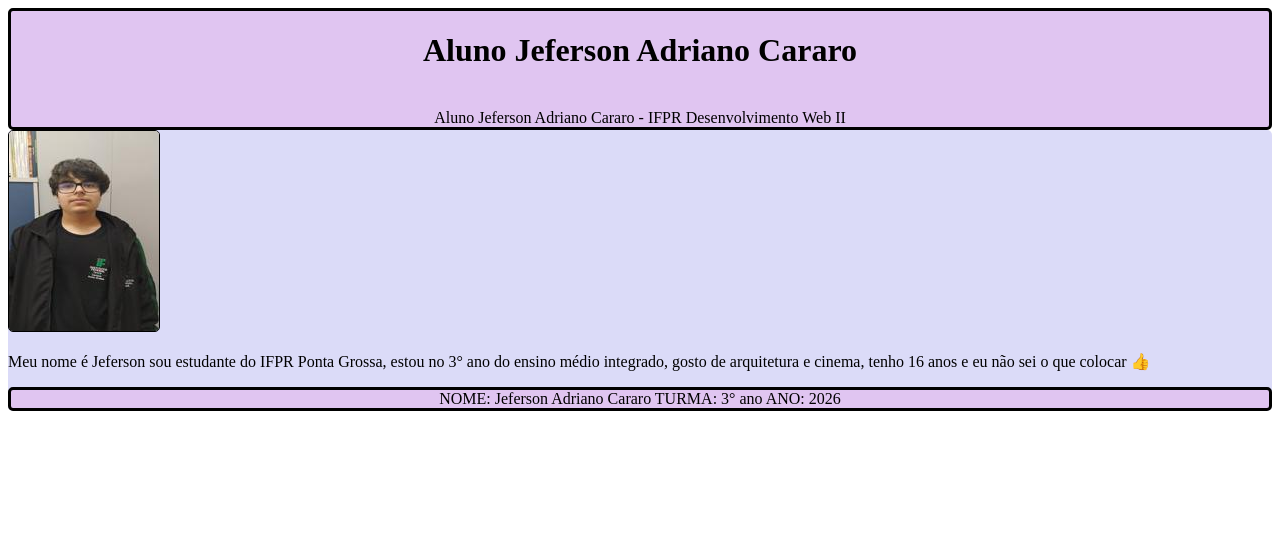
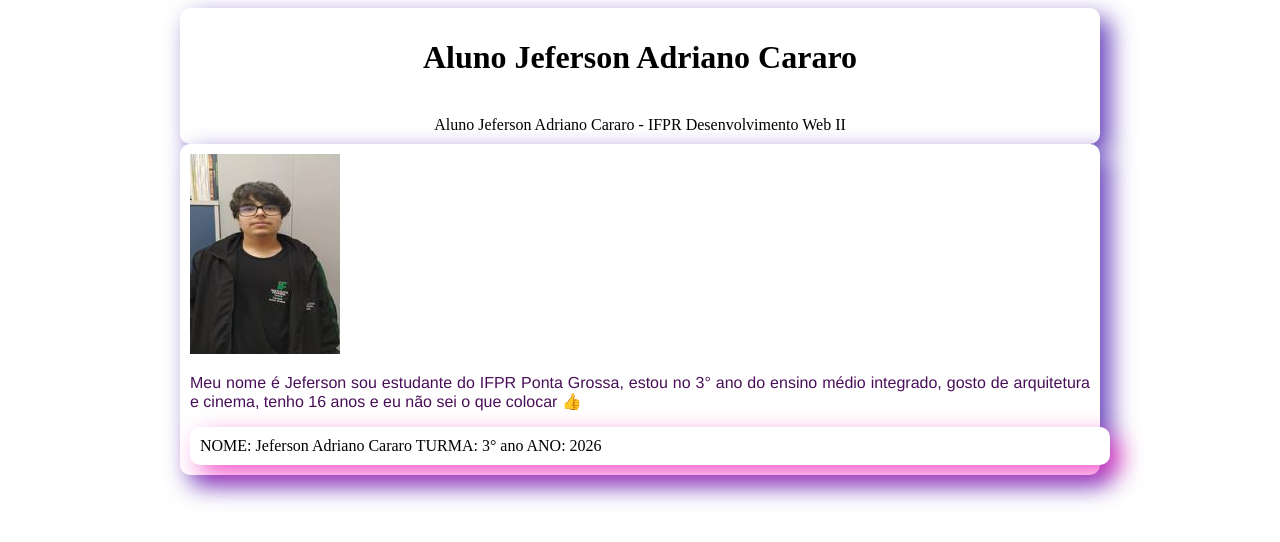
Before and after one commit to JefersonCararo/2026-DWII, a PHP site: page /00_apresentacao/index.html in a window 1280 px wide. Shown: the top 542 px of the page. Run offline with PHP 8.4, Linux system fonts and the light colour scheme.

Commit message:
reafactor

```diff
--- a/00_apresentacao/index.html
+++ b/00_apresentacao/index.html
@@ -7,14 +7,14 @@
  <link rel="stylesheet" href="style.css">
 </head>
 <body>
-
+<main>
 <header>
     <div class="header-container">
         <h1>Aluno Jeferson Adriano Cararo</h1>
         <br>Aluno Jeferson Adriano Cararo - IFPR Desenvolvimento Web II
    </div>
 </header>
-
+</main>
 <main>
     <section class="apresentacao">
        <box><div class="foto-container">
--- a/00_apresentacao/style.css
+++ b/00_apresentacao/style.css
@@ -1,4 +1,4 @@
-header{
+/*header{
     border-style: solid;
     background-color: rgb(224, 197, 241);
     border-width: 1px;
@@ -39,4 +39,64 @@ box{
     display:inline-block;
     vertical-align:top;
 
+}*/
+p{
+    font-family: 'Franklin Gothic Medium', 'Arial Narrow', Arial, sans-serif;
+    color:#490f58
 }
+
+h2{
+    text-align: center;
+    color:#4d1c5c;
+    font-family: fantasy;
+}
+body{
+    background-color:#ffffff;
+}
+h3{
+    text-align: center;
+    color:rgb(112, 11, 111);
+    font-family: 'Lucida Sans', 'Lucida Sans Regular', 'Lucida Grande', 'Lucida Sans Unicode', Geneva, Verdana, sans-serif;
+}
+h4{
+    text-align: center;
+    color: #831b91;
+    font-family: 'Lucida Sans', 'Lucida Sans Regular', 'Lucida Grande', 'Lucida Sans Unicode', Geneva, Verdana, sans-serif;
+}
+a{
+    text-align: center;
+    color: #481c56;
+    font-family: fantasy;
+}
+main{
+background-color: rgb(255, 255, 255);
+border-radius: 10px;
+box-shadow: 10px 10px 25px rgba(51, 2, 165, 0.753);
+width: 900px;
+padding: 10px;
+margin: auto;
+text-align: justify;
+
+}
+button{
+    text-align: center;
+
+}
+footer{
+    background-color: rgb(255, 255, 255);
+    border-radius: 10px;
+    box-shadow: 10px 10px 25px rgba(238, 38, 188, 0.753);
+    width: 900px;
+    padding: 10px;
+    margin: auto;
+    text-align: justify;
+}
+section{
+    border-radius: 10px;
+    font-family: 'Franklin Gothic Medium', 'Arial Narrow', Arial, sans-serif;
+    color:#000000
+}
+header{
+    display: grid;
+    text-align: center;
+}
```
